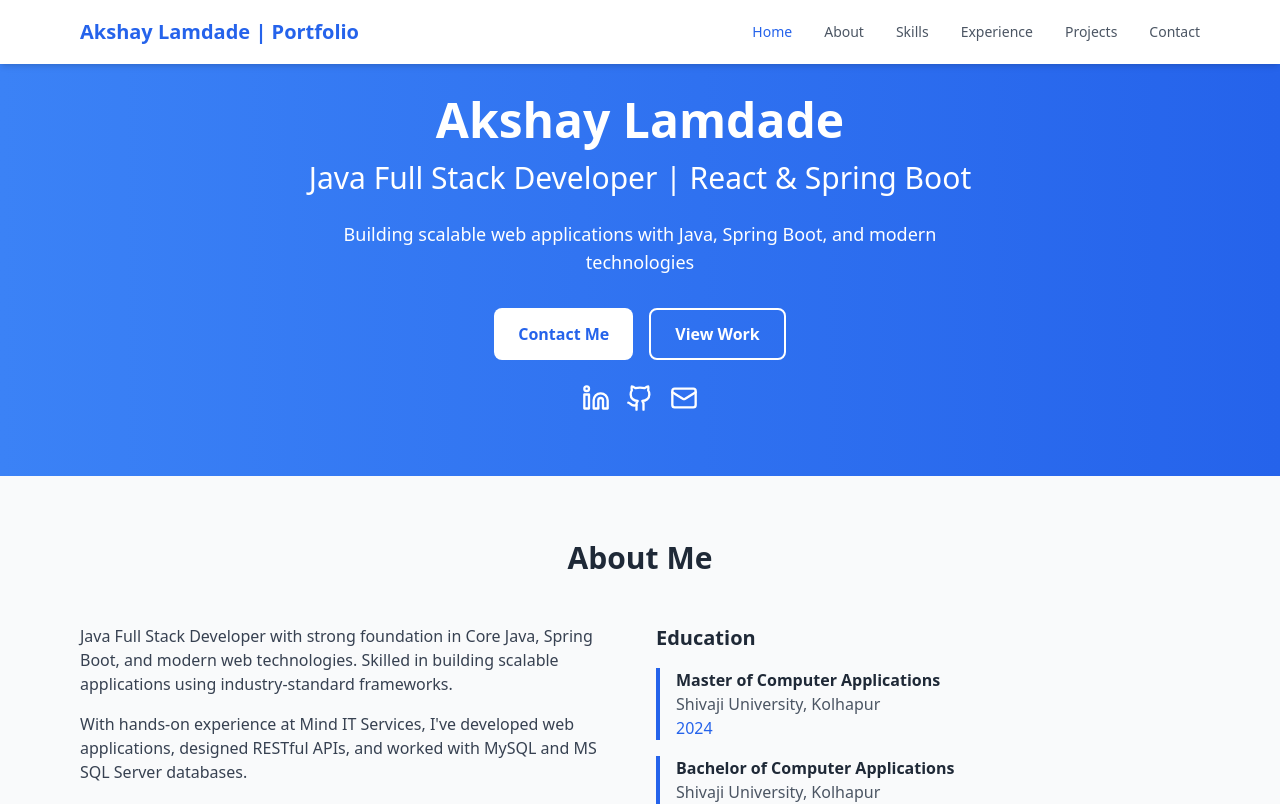
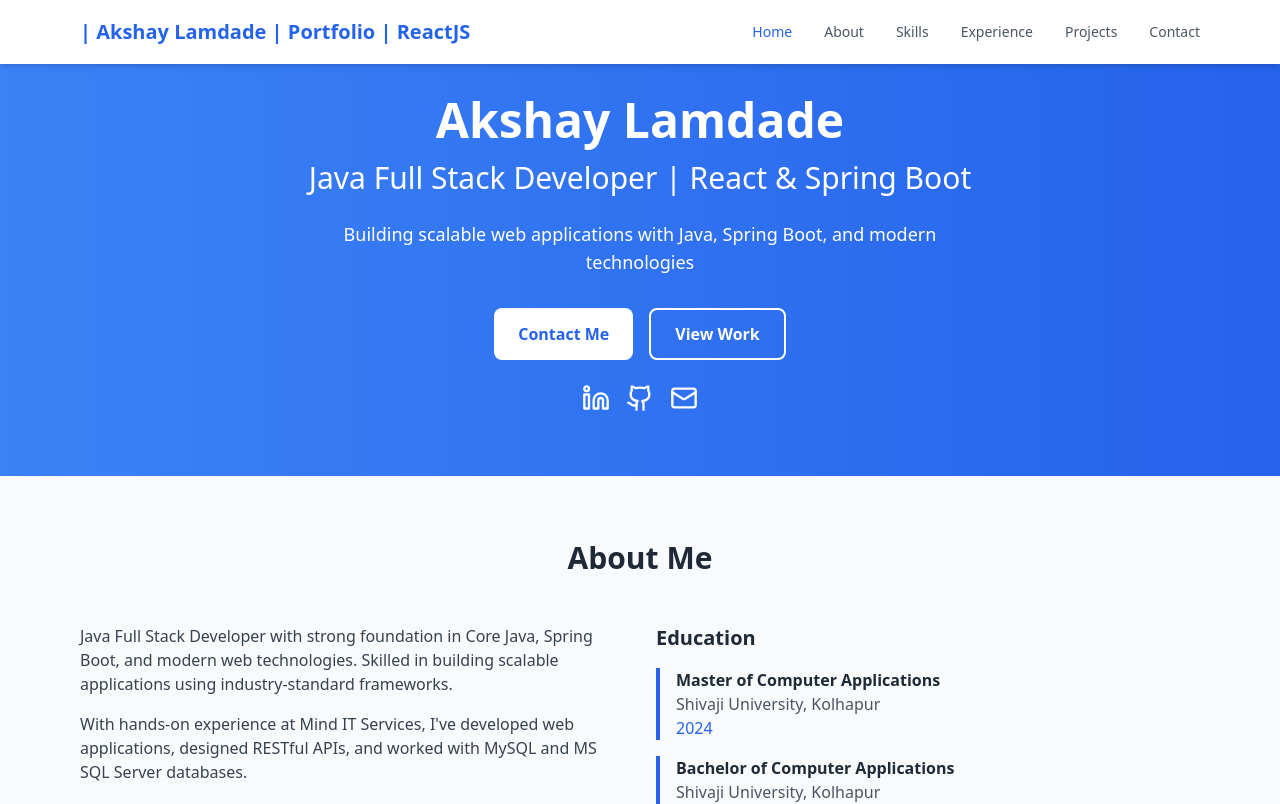
Before and after one commit to Akshay-288/react-portfolio-akshay, a React (Create React App) app: page / in a window 1280 px wide. Shown: the top 804 px of the page. Built offline with nearby package versions, Linux system fonts and the light colour scheme.

Commit message:
Update header title with portfolio label

```diff
--- a/src/App.jsx
+++ b/src/App.jsx
@@ -59,7 +59,7 @@ const Portfolio = () => {
       <nav className="fixed top-0 w-full bg-white shadow-md z-50">
         <div className="max-w-6xl mx-auto px-4">
           <div className="flex justify-between items-center h-16">
-            <h1 className="text-xl font-bold text-blue-600">Akshay Lamdade | Portfolio</h1>
+            <h1 className="text-xl font-bold text-blue-600">| Akshay Lamdade | Portfolio | ReactJS</h1>
 
             {/* Desktop Menu */}
             <div className="hidden md:flex gap-8">
```
